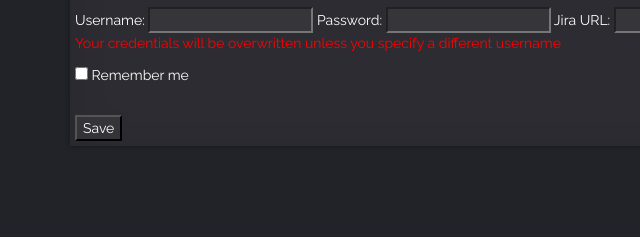
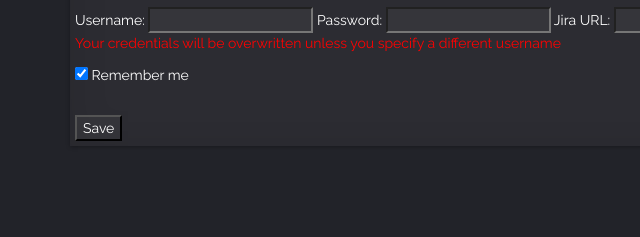
Before and after one commit to jaygrl216/JiraClient-Console, a plain HTML site: page pmportal/WebContent/settings.html in a window 1280 px wide. Shown: the part 358-595 px from the top of the page, 0-640 px from the left. Drawn offline with Linux system fonts and the light colour scheme.

Commit message:
Checkbox now checked by default

```diff
--- a/pmportal/WebContent/settings.html
+++ b/pmportal/WebContent/settings.html
@@ -51,7 +51,7 @@
 							Password: <input type="password" id="passText"/>
 							Jira URL: <input type="text" id="urlText"/>
 							<p style="color:red">Your credentials will be overwritten unless you specify a different username</p>
-							<input type="checkbox" id="rememberBox" /> Remember me <br>
+							<input type="checkbox" id="rememberBox" checked/> Remember me <br>
 							<p style="color: red; visibility: hidden" id="fail">Login
 							failed! Double check your login info, and make sure the Jira URL
 							is correct; it is generally "http://serverURL" or
```
